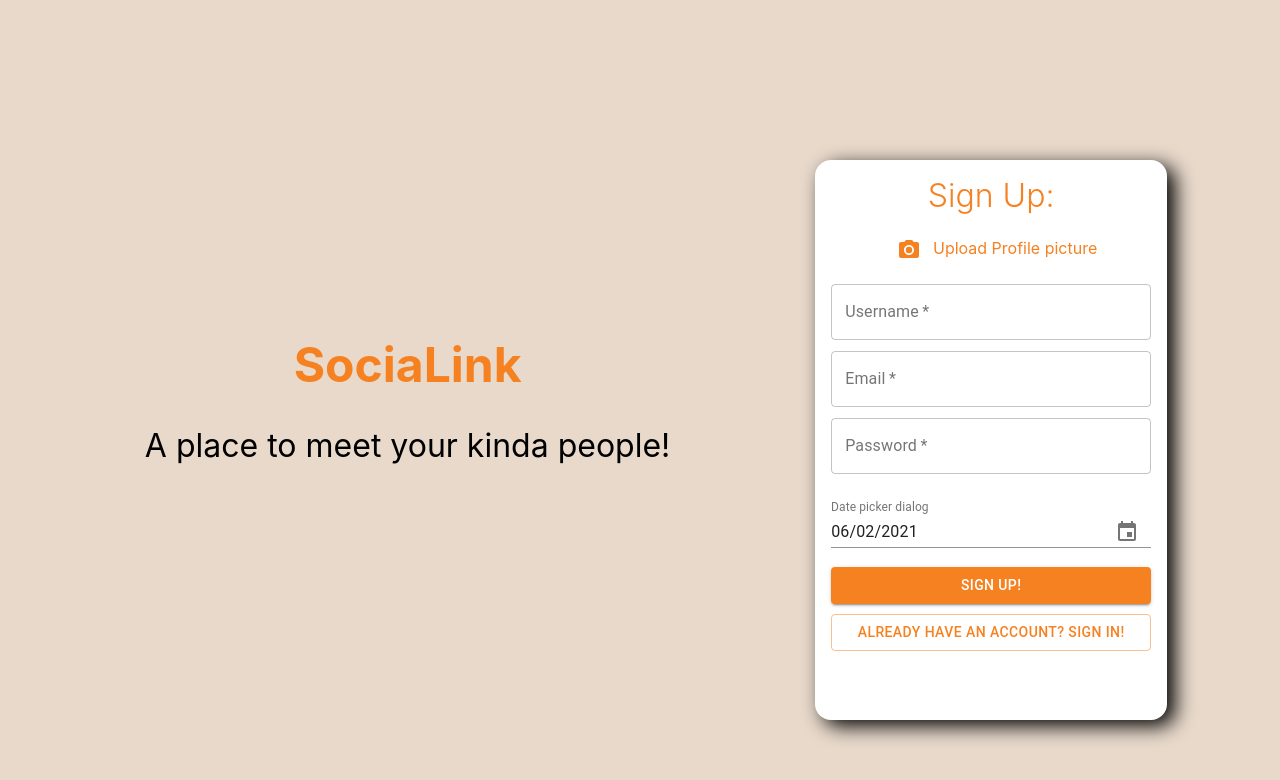
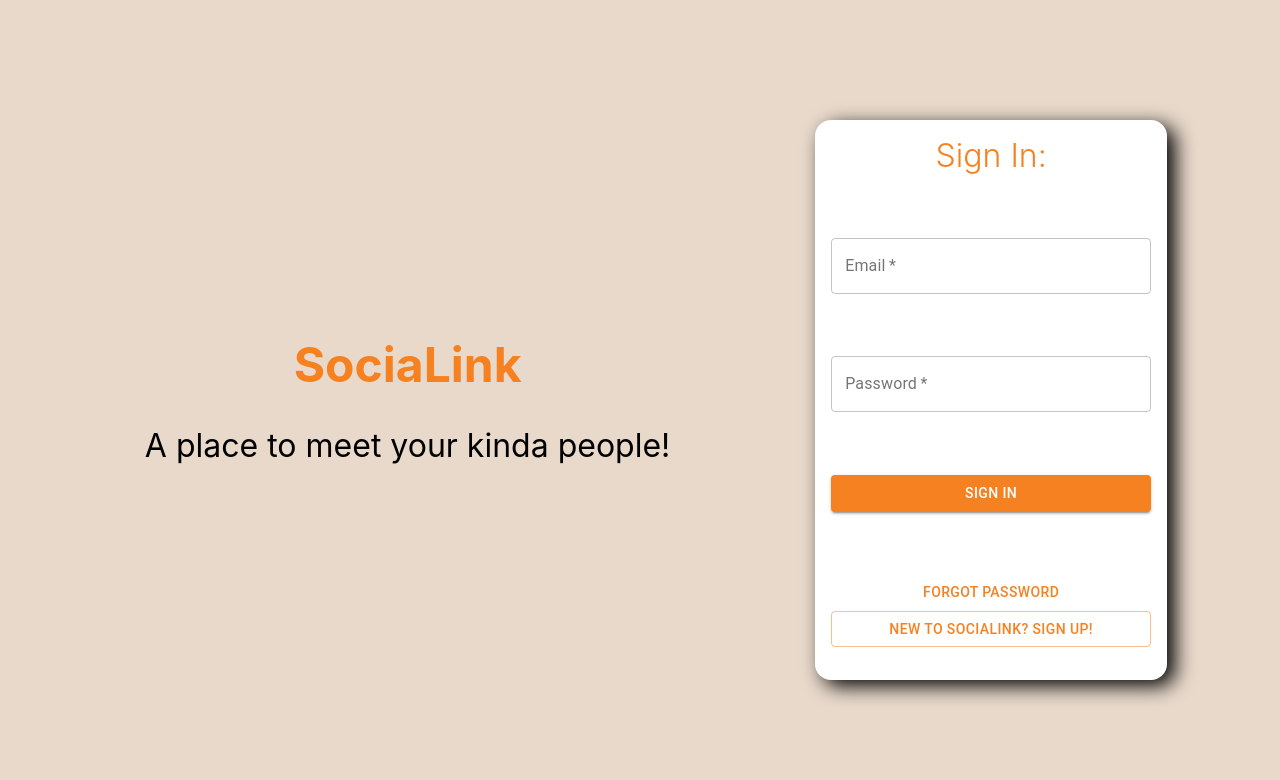
Before and after one commit to KumaranSahi/socialink, a React (Create React App) app: page / in a window 1280 px wide. Shown: the top 780 px of the page. Built offline with nearby package versions, Linux system fonts and the light colour scheme.

Commit message:
feature- added auth redux

```diff
--- a/package.json
+++ b/package.json
@@ -50,5 +50,6 @@
       "last 1 firefox version",
       "last 1 safari version"
     ]
-  }
+  },
+  "proxy": "http://localhost:8000/"
 }
--- a/src/App.tsx
+++ b/src/App.tsx
@@ -1,12 +1,17 @@
 import "./App.css";
 import { Navbar } from "./components";
-import {Signup} from "./pages"
+import { Signup } from "./pages";
+import { useSelector } from "react-redux";
+import { authSlice } from "./app/store";
+import { Spinner } from "./components";
 
 function App() {
+  const { authLoading } = useSelector(authSlice);
   return (
     <div className="App">
       {/* <Navbar /> */}
-      <Signup/>
+      <Signup />
+      {authLoading && <Spinner />}
     </div>
   );
 }
--- /dev/null
+++ b/src/Generics.types.ts
@@ -0,0 +1,5 @@
+export type ResponseTemplate<T = any> = {
+  message?: String;
+  ok?: Boolean;
+  data?: T;
+};
--- a/src/app/store.ts
+++ b/src/app/store.ts
@@ -1,7 +1,9 @@
-import { configureStore, ThunkAction, Action } from '@reduxjs/toolkit';
+import { configureStore, ThunkAction, Action } from "@reduxjs/toolkit";
+import authReducer from "../features/auth/authSlice";
 
 export const store = configureStore({
   reducer: {
+    auth: authReducer,
   },
 });
 
@@ -13,3 +15,6 @@ export type AppThunk<ReturnType = void> = ThunkAction<
   unknown,
   Action<string>
 >;
+
+
+export const authSlice=(state: RootState) => state.auth;
--- /dev/null
+++ b/src/features/auth/authSlice.ts
@@ -0,0 +1,125 @@
+import { createSlice, createAsyncThunk } from "@reduxjs/toolkit";
+import {
+  AuthState,
+  UserData,
+  SignedInUserInfo,
+  SigninUser,
+  ChangePassword,
+} from "./auth.types";
+import axios from "../../useAxios";
+import { ResponseTemplate } from "../../Generics.types";
+import { warningToast, successToast, infoToast } from "../../components";
+
+const initialState: AuthState = {
+  image: null,
+  token: null,
+  userId: null,
+  userName: null,
+  authLoading: false,
+  currentPage: "SIGNIN_PAGE",
+};
+
+export const signUpUser = createAsyncThunk(
+  "user/signup",
+  async (userData: UserData) => {
+    const { data } = await axios.post<ResponseTemplate>(
+      "/api/users/signup",
+      userData
+    );
+    return data;
+  }
+);
+
+export const signinUser = createAsyncThunk(
+  "user/signin",
+  async (emailAndPassword: SigninUser) => {
+    const {
+      data: { data },
+    } = await axios.post<ResponseTemplate<SignedInUserInfo>>(
+      "/api/users/signin",
+      emailAndPassword
+    );
+    return data;
+  }
+);
+
+export const changePassword = createAsyncThunk(
+  "user/change-password",
+  async (userData: ChangePassword) => {
+    const { data } = await axios.post<ResponseTemplate>(
+      "/api/users/password",
+      userData
+    );
+    return data;
+  }
+);
+
+const authSlice = createSlice({
+  initialState: initialState,
+  name: "auth",
+  reducers: {
+    switchPage: (state, action) => {
+      state.currentPage = action.payload;
+    },
+    setAuthLoading: (state, action) => {
+      state.authLoading = action.payload;
+    },
+  },
+  extraReducers: {
+    [signUpUser.pending.toString()]: (state) => {
+      state.authLoading = true;
+    },
+    [signUpUser.fulfilled.toString()]: (state) => {
+      successToast("User Added Successfully");
+      state.currentPage = "SIGNIN_PAGE";
+      state.authLoading = false;
+    },
+    [signUpUser.rejected.toString()]: (state, error) => {
+      const errorCode = error.error.message.slice(-3);
+      if (errorCode === 409) {
+        infoToast("User already exists in socialink");
+        infoToast("Please Try loging in");
+        state.authLoading = false;
+        return;
+      }
+      warningToast("Failed to add user");
+      console.log(error);
+      state.authLoading = false;
+    },
+
+    [signinUser.pending.toString()]: (state) => {
+      state.authLoading = true;
+    },
+    [signinUser.fulfilled.toString()]: (state, action) => {
+      state.authLoading = false;
+      const { image, token, userId, userName } = action.payload;
+      localStorage.setItem("token", token);
+      localStorage.setItem("userName", userName);
+      localStorage.setItem("userId", userId);
+      action.payload?.image && localStorage.setItem("image", image);
+      const expiresIn = new Date(new Date().getTime() + 3600000);
+      localStorage.setItem("expiresIn", "" + expiresIn);
+    },
+    [signinUser.rejected.toString()]: (state, error) => {
+      warningToast("Invalid username or password");
+      console.log(error);
+      state.authLoading = false;
+    },
+    [changePassword.pending.toString()]: (state) => {
+      state.authLoading = true;
+    },
+    [changePassword.fulfilled.toString()]: (state, action) => {
+      state.authLoading = false;
+      successToast("Password changed successfully");
+      state.currentPage = "SIGNIN_PAGE";
+    },
+    [changePassword.rejected.toString()]: (state, action) => {
+      state.authLoading = false;
+      warningToast("Unable to change password please try again later");
+      console.log(action.error);
+    },
+  },
+});
+
+export default authSlice.reducer;
+export const { switchPage, setAuthLoading } = authSlice.actions;
--- a/src/pages/signupPage/Signup.tsx
+++ b/src/pages/signupPage/Signup.tsx
@@ -1,5 +1,5 @@
 import classes from "./Singup.module.css";
-import { SyntheticEvent, useState } from "react";
+import { SyntheticEvent } from "react";
 import { successToast, warningToast } from "../../components/";
 import { useSignupReducer } from "./SignupReducer";
 import axios from "axios";
@@ -11,21 +11,19 @@ import {
 import { SigninPages } from "../../features/auth/auth.types";
 import { Button } from "@material-ui/core";
 import { MaterialUiPickersDate } from "@material-ui/pickers/typings/date";
+import {
+  signUpUser,
+  signinUser,
+  switchPage,
+  changePassword,
+  setAuthLoading,
+} from "../../features/auth/authSlice";
+import { useDispatch, useSelector } from "react-redux";
+import { authSlice } from "../../app/store";
 
 export const Signup = () => {
-  // const {
-  //   signUpUser,
-  //   signInUser,
-  //   currentPage,
-  //   setCurrentPage,
-  //   changePassword,
-  //   setAuthLoading,
-  //   authLoading,
-  //   dispatch,
-  // } = useAuth();
-
-  const [authLoading, setAuthLoading] = useState(false);
-  const [currentPage, setCurrentPage] = useState<SigninPages>("SIGNUP_PAGE");
+  const dispatch = useDispatch();
+  const { authLoading, currentPage } = useSelector(authSlice);
   const {
     dispatch: signupDispatch,
     state: {
@@ -65,7 +63,7 @@ export const Signup = () => {
       file[0].size <= 4000000
     ) {
       try {
-        setAuthLoading(true);
+        dispatch(setAuthLoading(true));
         const data = new FormData();
         data.append("file", file[0]);
         data.append("upload_preset", "conclave");
@@ -78,10 +76,11 @@ export const Signup = () => {
           type: "ADD_IMAGE",
           payload: imageData.url,
         });
-        setAuthLoading(false);
+        dispatch(setAuthLoading(false));
         successToast("Image uploaded successfully");
       } catch (error) {
         console.log(error);
+        dispatch(setAuthLoading(false));
         warningToast("Unable to upload image");
       }
     } else {
@@ -115,50 +114,45 @@ export const Signup = () => {
     event.preventDefault();
     validateUserName();
     validateEmail();
-    // if (userNameValid && emailValid) {
-    //   signUpUser(
-    //     {
-    //       name: userName,
-    //       email: email,
-    //       password: password,
-    //       image: image,
-    //       isAdmin: isAdmin,
-    //     },
-    //     setAuthLoading,
-    //     setCurrentPage
-    //   );
-    // }
+    if (userNameValid && emailValid) {
+      dispatch(
+        signUpUser({
+          name: userName,
+          email: email,
+          password: password,
+          image: image,
+          DOB: DOB,
+        })
+      );
+    }
   };
 
   const signInSubmit = async (event: SyntheticEvent) => {
     event.preventDefault();
     validateEmail();
-    // if (emailValid)
-    //   signInUser(
-    //     {
-    //       email: email,
-    //       password: password,
-    //     },
-    //     dispatch,
-    //     setAuthLoading
-    //   );
+    if (emailValid)
+      dispatch(
+        signinUser({
+          email: email,
+          password: password,
+        })
+      );
   };
 
   const changePasswordSubmit = async (event: SyntheticEvent) => {
     event.preventDefault();
     validateEmail();
-    // if (password === confirmPassword) {
-    //   changePassword(
-    //     {
-    //       email: email,
-    //       password: password,
-    //       confirmPassword: confirmPassword,
-    //     },
-    //     setAuthLoading
-    //   );
-    // } else {
-    //   warningToast("Passwords do not match");
-    // }
+    if (password === confirmPassword) {
+      dispatch(
+        changePassword({
+          email: email,
+          password: password,
+          confirmPassword: confirmPassword,
+        })
+      );
+    } else {
+      warningToast("Passwords do not match");
+    }
   };
 
   const pageToRender = (currentPage: SigninPages) => {
@@ -239,7 +233,7 @@ export const Signup = () => {
         {currentPage === "SIGNIN_PAGE" && (
           <Button
             color="primary"
-            onClick={() => setCurrentPage("CHANGE_PASSWORD")}
+            onClick={() => dispatch(switchPage("CHANGE_PASSWORD"))}
           >
             Forgot Password
           </Button>
@@ -249,7 +243,7 @@ export const Signup = () => {
             variant="outlined"
             color="primary"
             fullWidth
-            onClick={() => setCurrentPage("SIGNUP_PAGE")}
+            onClick={() => dispatch(switchPage("SIGNUP_PAGE"))}
           >
             New to Socialink? Sign up!
           </Button>
@@ -258,7 +252,7 @@ export const Signup = () => {
             variant="outlined"
             color="primary"
             fullWidth
-            onClick={() => setCurrentPage("SIGNIN_PAGE")}
+            onClick={() => dispatch(switchPage("SIGNIN_PAGE"))}
           >
             Already have an Account? Sign In!
           </Button>
--- a/src/pages/signupPage/SignupComponents/Signup.tsx
+++ b/src/pages/signupPage/SignupComponents/Signup.tsx
@@ -124,6 +124,7 @@ export const SignupContainer = ({
               value={dob}
               onChange={addDob}
               fullWidth
+              required
               KeyboardButtonProps={{
                 "aria-label": "change date",
               }}
--- a/src/pages/signupPage/Singup.module.css
+++ b/src/pages/signupPage/Singup.module.css
@@ -76,7 +76,4 @@
     flex-direction: row;
     justify-content: space-evenly;
   }
-  .signin-signup-container {
-    margin-top: 5rem;
-  }
 }
--- /dev/null
+++ b/src/useAxios.ts
@@ -0,0 +1,7 @@
+import axios from 'axios';
+
+// const instance=axios.create({
+//     baseURL:"https://quizez-api.herokuapp.com/"
+// })
+
+export default axios;
```
Also changed, not shown: src/features/auth/auth.types.ts (+36 -0 lines).
